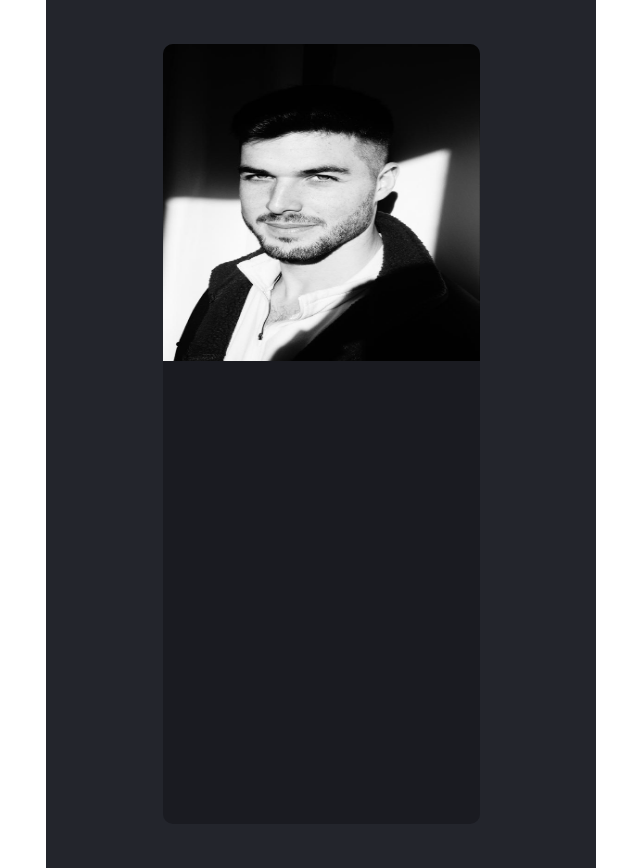
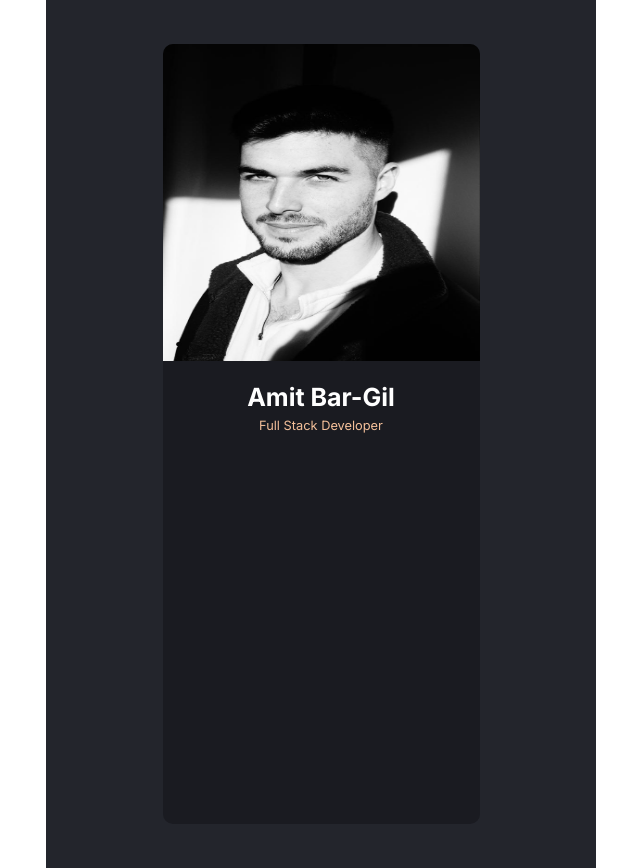
Before and after one commit to AmitGit217/react_project_1, a React (Create React App) app: page / in a window 1280 px wide. Shown: the whole page, without its empty margins (319-959 px from the left). Built offline with nearby package versions, Linux system fonts and the light colour scheme.

Commit message:
Feat+Style: Intro div of Card

```diff
--- a/src/components/Card/Card.js
+++ b/src/components/Card/Card.js
@@ -1,11 +1,13 @@
 import React from "react";
 import CardCss from "./Card.module.css";
 import Image from "../Image/Image";
+import Intro from "../Intro/Intro";
 
 export default function Card() {
   return (
     <section className={CardCss.card}>
       <Image />
+      <Intro />
     </section>
   );
 }
--- a/src/components/Card/Card.module.css
+++ b/src/components/Card/Card.module.css
@@ -4,4 +4,7 @@
   background-color: #1a1b21;
   border-radius: 10px;
   display: flex;
+  flex-direction: column;
+  align-items: center;
+  font-family: "Inter", sans-serif;
 }
--- /dev/null
+++ b/src/components/Intro/Intro.js
@@ -0,0 +1,11 @@
+import React from "react";
+import IntroCSS from "./Intro.module.css";
+
+export default function Intro() {
+  return (
+    <div className={IntroCSS.intro}>
+      <h1 className={IntroCSS.intro__title}>Amit Bar-Gil</h1>
+      <h2 className={IntroCSS.intro__subtitle}>Full Stack Developer</h2>
+    </div>
+  );
+}
--- /dev/null
+++ b/src/components/Intro/Intro.module.css
@@ -0,0 +1,22 @@
+.intro {
+  margin-top: 21px;
+  display: flex;
+  flex-direction: column;
+  row-gap: 6.19px;
+}
+.intro__title {
+  font-weight: 700;
+  font-size: 25px;
+  line-height: 30px;
+  text-align: center;
+  color: #ffffff;
+  margin: 0;
+}
+.intro__subtitle {
+  font-weight: 400;
+  font-size: 12.8px;
+  line-height: 15px;
+  text-align: center;
+  color: #f3bf99;
+  margin: 0;
+}
--- a/src/index.css
+++ b/src/index.css
@@ -1,2 +1,4 @@
+@import url("https://fonts.googleapis.com/css2?family=Inter:wght@400;600;700&display=swap");
 @import url(./components/Card/Card.module.css);
 @import url(./components/Image/Image.module.css);
+@import url(./components/Intro/Intro.module.css);
```
